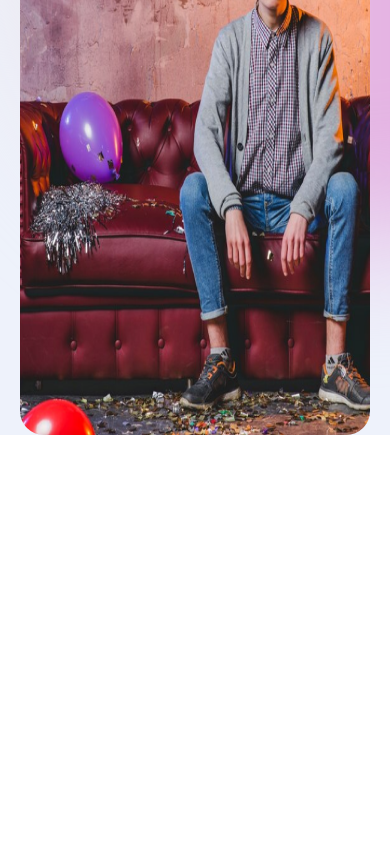
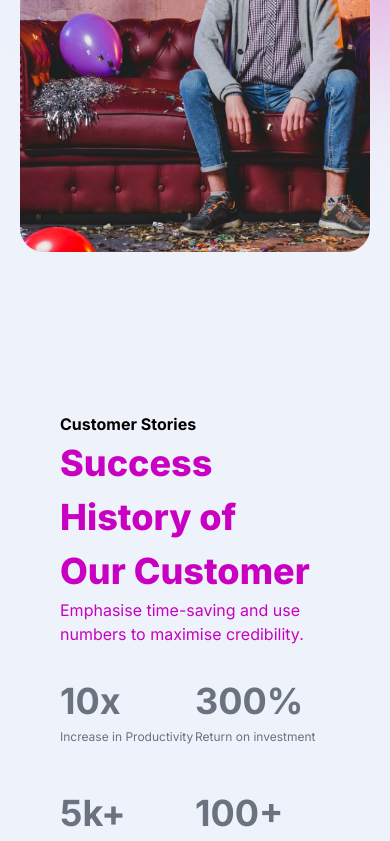
Before and after one commit to AmanAdastra/fabrica, a Next.js app: page / in a window 390 px wide. Shown: the part 3641-4482 px from the top of the page. Before the commit the page ends 4076 px from the top, so only its background shows below. Built offline with nearby package versions, Linux system fonts and the light colour scheme.

Commit message:
Customer History Section with Responsiveness

```diff
--- /dev/null
+++ b/src/components/home/CustomerHistory.tsx
@@ -0,0 +1,38 @@
+import React from 'react'
+
+const CustomerHistory = () => {
+    return (
+        <div className='flex flex-wrap my-[100px] px-[20px] lg:px-[120px] '>
+            <img src='./HeroImage2.png' className='rounded-3xl mx-auto block xl:mx-10 order-2 xl:order-1' />
+            <div className='mx-auto p-10  order-1 xl:order-2'>
+                <h3 className='font-bold text-[16px] mt-5'>Customer Stories</h3>
+                <h1 className='text-[36px] lg:text-[56px] text-[#C900C1] font-extrabold'>
+                    Success History of <br></br> Our Customer
+                </h1>
+                <p className=' text-[#C900C1]'>
+                    Emphasise time-saving and use numbers to maximise credibility.
+                </p>
+                <div className='flex flex-wrap text-gray-500 mt-2'>
+                    <div className='w-1/2 py-5'>
+                        <h2 className='text-[36px] font-bold  '>10x</h2>
+                        <p className='text-[12px]'> Increase in Productivity </p>
+                    </div>
+                    <div className='w-1/2 py-5'>
+                        <h2 className='text-[36px] font-bold '>300%</h2>
+                        <p className='text-[12px]'> Return on investment </p>
+                    </div>
+                    <div className='w-1/2 py-5'>
+                        <h2 className='text-[36px] font-bold '>5k+</h2>
+                        <p className='text-[12px]'> Happy customers </p>
+                    </div>
+                    <div className='w-1/2 py-5'>
+                        <h2 className='text-[36px] font-bold '>100+</h2>
+                        <p className='text-[12px]'> 5-star reviews </p>
+                    </div>
+                </div>
+            </div>
+        </div>
+    )
+}
+
+export default CustomerHistory
--- a/src/components/home/FashionSlide.tsx
+++ b/src/components/home/FashionSlide.tsx
@@ -2,7 +2,7 @@ import React from 'react'
 
 const FashionSlide = () => {
     return (
-        <div className='flex flex-wrap  lg:w-full lg:h-[500px] lg:flex-wrap mt-[180px] z-10 relative mx-5 xl:px-[120px] ' >
+        <div className='flex flex-wrap  lg:w-full  lg:flex-wrap mt-[180px] z-10 relative mx-5 xl:px-[120px] mb-[10px]' >
             <div className='w-full lg:w-1/2 py-4 px-10'>
                 <img src='Quarter.png' />
                 <div className='relative inline-block'>
@@ -24,7 +24,7 @@ const FashionSlide = () => {
                 </div>
             </div>
             <div className='w-full lg:w-1/2'>
-                <img src='HeroImage1.png' className='rounded-3xl h-[600px] w-auto mx-auto z-10 mt-10 lg:mt-0 ' />
+                <img src='HeroImage1.png' className='rounded-3xl  w-auto mx-auto z-10 mt-10 lg:mt-0 ' />
                 <div className='relative'>
                     <div className="h-[570px] w-[650px] rounded-full -z-10 absolute -top-[48rem] lg:-top-[50rem] lg:-right-[100px]  blur-3xl "
                         style={{
--- a/src/components/home/HeroSection.tsx
+++ b/src/components/home/HeroSection.tsx
@@ -6,6 +6,7 @@ import ProductCards from './ProductCards'
 import DiscoverTrends from './DiscoverTrends'
 import ArticleSlide from './ArticleSlide'
 import FashionSlide from './FashionSlide'
+import CustomerHistory from './CustomerHistory'
 
 const HeroSection = () => {
     return (
@@ -28,6 +29,7 @@ const HeroSection = () => {
             <DiscoverTrends />
             <ArticleSlide />
             <FashionSlide/>
+            <CustomerHistory/>
         </div>
     )
 }
```
